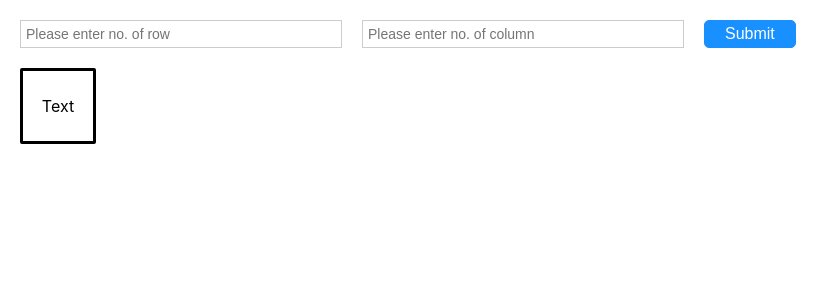
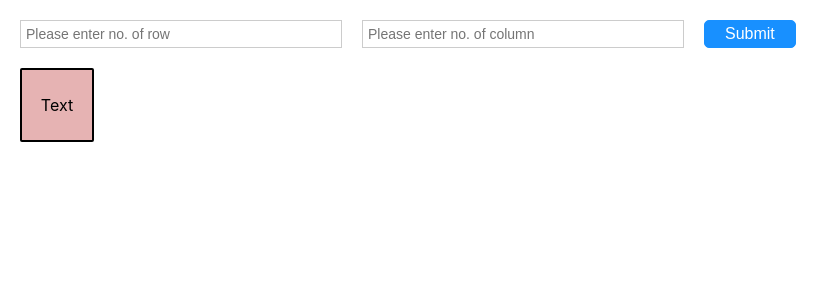
Before and after one commit to vaishalijadhav606/assignment-food-darzee, a React (Create React App) app: page / in a window 1280 px wide. Shown: the top 300 px of the page, without its empty margins (0-839 px from the left). Built offline with nearby package versions, Linux system fonts and the light colour scheme.

Commit message:
random color added

```diff
--- a/src/component/Card.js
+++ b/src/component/Card.js
@@ -4,7 +4,7 @@ import styled from "styled-components";
 const CardContent = styled.div`
   margin: 10px 10px 0 0;
   border-radius: 2px;
-  border: 3px solid #000;
+  border: 2px solid #000;
   width: 70px;
   height: 70px;
   display: flex;
@@ -12,9 +12,20 @@ const CardContent = styled.div`
   justify-content: center;
 `;
 
+const color = ['#FF6633', '#FFB399', '#FF33FF', '#FFFF99', '#00B3E6',
+'#E6B333', '#3366E6', '#999966', '#99FF99', '#B34D4D',
+'#80B300', '#809900', '#E6B3B3', '#6680B3', '#66991A',
+'#FF99E6', '#CCFF1A', '#FF1A66', '#E6331A', '#33FFCC',
+'#66994D', '#B366CC', '#4D8000', '#B33300', '#CC80CC',
+'#66664D', '#991AFF', '#E666FF', '#4DB3FF', '#1AB399',
+'#E666B3', '#33991A', '#CC9999', '#B3B31A', '#00E680',
+'#4D8066', '#809980', '#E6FF80', '#1AFF33', '#999933',
+'#FF3380', '#CCCC00', '#66E64D', '#4D80CC', '#9900B3',
+'#E64D66', '#4DB380', '#FF4D4D', '#99E6E6', '#6666FF']
+
 export const Card = (props) => {
   return (
-      <CardContent>
+      <CardContent style={{backgroundColor: `${color[Math.floor(Math.random() * (color.length - 1))]}`}}>
           <div>Text</div>
       </CardContent>
   )
```
